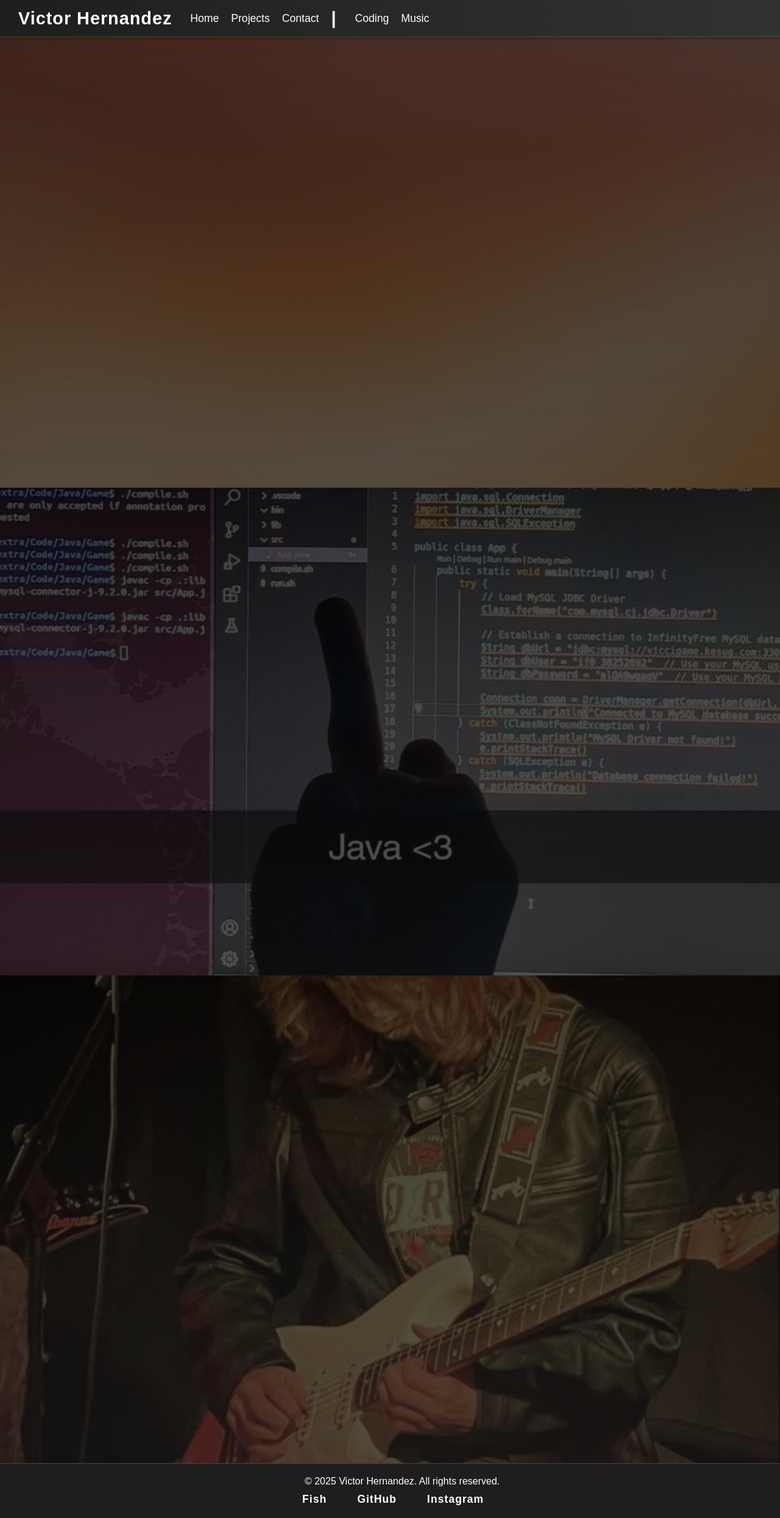
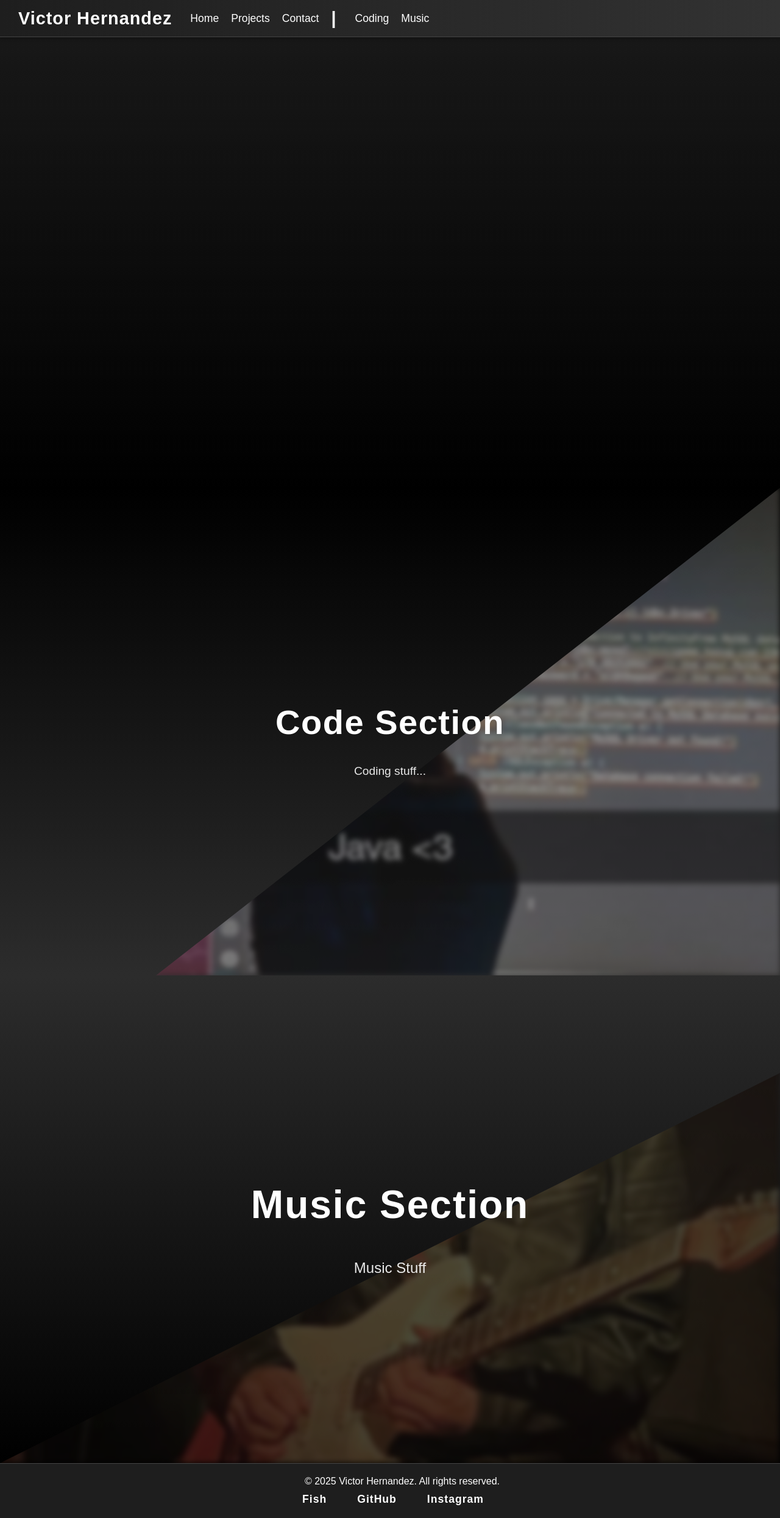
Before and after one commit to VicciHz/Portfolio, a React (Vite) app: page / in a window 1280 px wide. Shown: the top 2490 px of the page at 61% size. Built offline with nearby package versions, Linux system fonts and the light colour scheme.

Commit message:
add framer-motion for animations; update Footer links and enhance Code, Music, and Hero components with motion effects; modify index.html title and styles

```diff
--- a/package.json
+++ b/package.json
@@ -10,6 +10,7 @@
     "preview": "vite preview"
   },
   "dependencies": {
+    "framer-motion": "^12.5.0",
     "react": "^19.0.0",
     "react-dom": "^19.0.0"
   },
--- a/src/css/code.css
+++ b/src/css/code.css
@@ -6,13 +6,8 @@
   align-items: center;
   justify-content: center;
   position: relative;
-    background: linear-gradient(to bottom, #000000, #2c2c2c);
+  background: linear-gradient(to top, #2c2c2c, #000000);
   overflow: hidden;
-    transition: background 0.5s ease-in-out;
-  }
-
-  .code-section:hover {
-    background: linear-gradient(to bottom, #2c2c2c, #000000);
 }
 
 .code-section::before {
@@ -20,18 +15,19 @@
   position: absolute;
   width: 100%;
   height: 100%;
-    background: linear-gradient(rgba(0, 0, 0, 0.6), rgba(0, 0, 0, 0.6)),
-                url('../assets/java.jpg');
+  background-image: url(../assets/java.jpg);
   background-size: cover;
   background-position: center;
   background-repeat: no-repeat;
-    opacity: 0.7;
-    transition: opacity 0.5s ease-in-out, transform 0.8s ease-out;
+  opacity: 0.5;
+  transition: opacity 0.5s ease-in-out, transform 0.5s ease-out;
+  clip-path: polygon(20% 100%, 100% 0%, 100% 100%);
+  filter: blur(5px);
 }
 
 .code-section:hover::before {
-    opacity: 0.9;
-    transform: scale(1.05);
+  opacity: 0.7;
+  transform: scale(1.02);
 }
 
 .code-content {
@@ -40,8 +36,8 @@
   color: white;
   z-index: 1;
   opacity: 0;
-    transform: translateY(20px);
-    transition: opacity 0.8s ease, transform 0.8s ease;
+  transform: translateY(30px);
+  transition: opacity 0.6s ease, transform 0.6s ease;
 }
 
 .code-section:hover .code-content {
@@ -50,19 +46,21 @@
 }
 
 .code-content h1 {
-    font-size: 4rem;
+  font-size: 3.5rem;
   font-weight: 800;
-    letter-spacing: 2px;
-    transition: color 0.5s ease;
+  letter-spacing: 1.5px;
+  transition: color 0.3s ease-in-out;
 }
 
 .code-section:hover .code-content h1 {
   color: #f0e68c;
+  text-shadow: 0 0 10px rgba(240, 230, 140, 0.8);
+
 }
 
 .code-content p {
-    font-size: 1.5rem;
+  font-size: 1.2rem;
   max-width: 600px;
-    margin: 0 auto;
+  margin: 10px auto;
   opacity: 0.9;
 }
--- a/src/css/hero.css
+++ b/src/css/hero.css
@@ -6,7 +6,7 @@
   align-items: center;
   justify-content: center;
   position: relative;
-    background: linear-gradient(to bottom, #000000, #2c2c2c);
+  background: linear-gradient(to bottom, #2c2c2c, #000000);
   overflow: hidden;
   transition: background 0.5s ease-in-out;
 }
@@ -20,8 +20,7 @@
   position: absolute;
   width: 100%;
   height: 100%;
-    background: linear-gradient(rgba(0, 0, 0, 0.6), rgba(0, 0, 0, 0.6)),
-                url('../assets/image.png');
+  background: linear-gradient(rgba(0, 0, 0, 0.6), rgba(0, 0, 0, 0.6));
   background-size: cover;
   background-position: center;
   background-repeat: no-repeat;
@@ -30,7 +29,7 @@
 }
 
 .hero-section:hover::before {
-    opacity: 0.9;
+  opacity: 0.85; /* Slightly more visibility */
   transform: scale(1.05);
 }
 
@@ -53,16 +52,22 @@
   font-size: 4rem;
   font-weight: 800;
   letter-spacing: 2px;
-    transition: color 0.5s ease;
+  transition: color 0.5s ease, text-shadow 0.5s ease; /* Add text-shadow transition */
 }
 
 .hero-section:hover .hero-content h1 {
   color: #f0e68c;
+  text-shadow: 0 0 10px rgba(240, 230, 140, 0.8); /* Soft glow */
 }
 
 .hero-content p {
   font-size: 1.5rem;
   max-width: 600px;
-    margin: 0 auto;
+  margin: 20px auto;
   opacity: 0.9;
+  transition: color 0.5s ease; /* Smooth color transition */
 }
+
+.hero-section:hover .hero-content p {
+  color: #dcdcdc; /* Lighter gray for the paragraph */
+}
--- a/src/css/music.css
+++ b/src/css/music.css
@@ -6,7 +6,7 @@
   align-items: center;
   justify-content: center;
   position: relative;
-  background: linear-gradient(to bottom, #000000, #2c2c2c);
+  background: linear-gradient(to top, #000000, #2c2c2c);
   overflow: hidden;
   transition: background 0.5s ease-in-out;
 }
@@ -27,11 +27,16 @@
   background-repeat: no-repeat;
   opacity: 0.7;
   transition: opacity 0.5s ease-in-out, transform 0.8s ease-out;
+  filter: brightness(70%);
+  clip-path: polygon(100% 100%, 0% 100%, 100% 20%);
+
+  filter: blur(5px);
 }
 
 .music-section:hover::before {
-  opacity: 0.9;
+  opacity: 0.85;
   transform: scale(1.05);
+  filter: brightness(80%);
 }
 
 .music-content {
@@ -49,20 +54,26 @@
   transform: translateY(0);
 }
 
-.music-content h1 {
+.music-content h2 {
   font-size: 4rem;
   font-weight: 800;
   letter-spacing: 2px;
-  transition: color 0.5s ease;
+  transition: color 0.5s ease, text-shadow 0.5s ease;
 }
 
-.music-section:hover .music-content h1 {
+.music-section:hover .music-content h2 {
   color: #f0e68c;
+  text-shadow: 0 0 10px rgba(240, 230, 140, 0.8);
 }
 
 .music-content p {
   font-size: 1.5rem;
   max-width: 600px;
-  margin: 0 auto;
+  margin: 20px auto;
   opacity: 0.9;
+  transition: color 0.5s ease;
 }
+
+.music-section:hover .music-content p {
+  color: #dcdcdc;
+}
--- a/src/tabs/Code.tsx
+++ b/src/tabs/Code.tsx
@@ -1,15 +1,27 @@
 import React from "react";
-
+import { motion } from "framer-motion";
 import '../css/code.css';
 
 const Code: React.FC = () => {
   return (
-    <div className="code-section" id="code-section">
-      <div className="code-content">
-        <h2>Code Section</h2>
-        <p>Explore Victor Hernandez's Programing journey!</p>
-      </div>
-    </div>
+    <motion.div
+      className="code-section"
+      initial={{ opacity: 0 }}
+      animate={{ opacity: 1 }}
+      exit={{ opacity: 0 }}
+      transition={{ duration: 0.8, ease: "easeOut" }}
+    >
+      <motion.div
+        className="code-content"
+        initial={{ opacity: 0, y: 30 }}
+        animate={{ opacity: 1, y: 0 }}
+        exit={{ opacity: 0, y: 30 }}
+        transition={{ duration: 0.8, ease: "easeOut" }}
+      >
+        <h1>Code Section</h1>
+        <p>Coding stuff...</p>
+      </motion.div>
+    </motion.div>
   );
 };
 
--- a/src/tabs/Footer.tsx
+++ b/src/tabs/Footer.tsx
@@ -7,7 +7,7 @@ const Footer: React.FC = () => {
       <div className="footer-content">
         <p>&copy; 2025 Victor Hernandez. All rights reserved.</p>
         <div className="social-links">
-          <a href="https://www.google.com/url?sa=i&url=https%3A%2F%2Fwww.conservationcouncil.ca%2Fone-fish-two-fish-maybe-thats-too-few-fish%2F&psig=AOvVaw10Y8dv-AvXoRweJsdlEE_M&ust=1742939336027000&source=images&cd=vfe&opi=89978449&ved=0CBQQjRxqFwoTCPittpLZo4wDFQAAAAAdAAAAABAE" target="_blank" rel="noopener noreferrer">Fish</a>
+          <a href="https://www.conservationcouncil.ca/one-fish-two-fish-maybe-thats-too-few-fish/">Fish</a>
           <a href="https://github.com/VicciHz" target="_blank" rel="noopener noreferrer">GitHub</a>
           <a href="https://www.instagram.com/victor__hz" target="_blank" rel="noopener noreferrer">Instagram</a>
         </div>
--- a/src/tabs/Hero.tsx
+++ b/src/tabs/Hero.tsx
@@ -1,15 +1,33 @@
 import React from "react";
-
 import '../css/hero.css';
+import { motion } from "framer-motion";
 
 const Hero: React.FC = () => {
   return (
-    <div className="hero-section" id="hero-section">
-    <div className="hero-content">
-      <h1>Victor Hernandez</h1>
-      <p>Developer | Musician | Producer</p>
-    </div>
-  </div>
+    <motion.div
+      className="hero-section"
+      initial={{ opacity: 0, y: 50 }}
+      animate={{ opacity: 1, y: 0 }}
+      exit={{ opacity: 0, y: -50 }}
+      transition={{ duration: 1, ease: "easeOut" }}
+    >
+      <div className="hero-content">
+        <motion.h1
+          initial={{ opacity: 0, y: 20 }}
+          animate={{ opacity: 1, y: 0 }}
+          transition={{ delay: 0.2, duration: 0.8, ease: "easeOut" }}
+        >
+          Victor Hernandez
+        </motion.h1>
+        <motion.p
+          initial={{ opacity: 0, y: 20 }}
+          animate={{ opacity: 1, y: 0 }}
+          transition={{ delay: 0.4, duration: 0.8, ease: "easeOut" }}
+        >
+          Developer | Musician | Producer
+        </motion.p>
+      </div>
+    </motion.div>
   );
 };
 
--- a/src/tabs/Music.tsx
+++ b/src/tabs/Music.tsx
@@ -1,15 +1,28 @@
 import React from "react";
-
+import { motion } from "framer-motion";
 import '../css/music.css';
 
 const Music: React.FC = () => {
   return (
-    <div className="music-section" id="music-section">
-      <div className="music-content">
+    <motion.div
+      className="music-section"
+      id="music-section"
+      initial={{ opacity: 0 }}
+      animate={{ opacity: 1 }}
+      exit={{ opacity: 0 }}
+      transition={{ duration: 0.8, ease: "easeOut" }}
+    >
+      <motion.div
+        className="music-content"
+        initial={{ opacity: 0, y: 50 }}
+        animate={{ opacity: 1, y: 0 }}
+        exit={{ opacity: 0, y: 50 }}
+        transition={{ duration: 0.8, ease: "easeOut" }}
+      >
         <h2>Music Section</h2>
-        <p>Explore Victor Hernandez's musical journey!</p>
-      </div>
-    </div>
+        <p>Music Stuff</p>
+      </motion.div>
+    </motion.div>
   );
 };
 
```
Also changed, not shown: 5 other files (tests, documents, lock files or other folders). Lines whose indentation alone changed are shown as unchanged.
